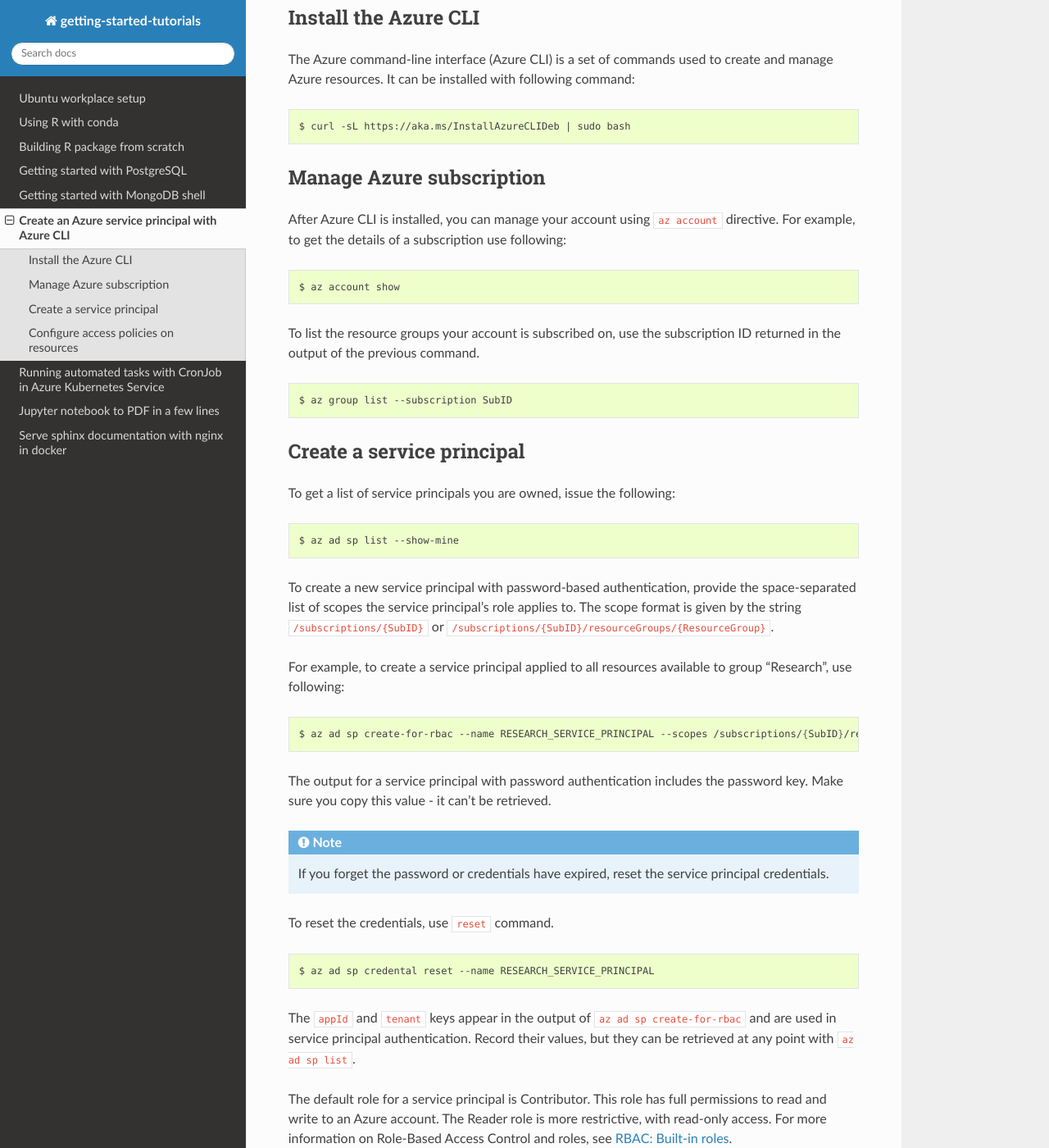
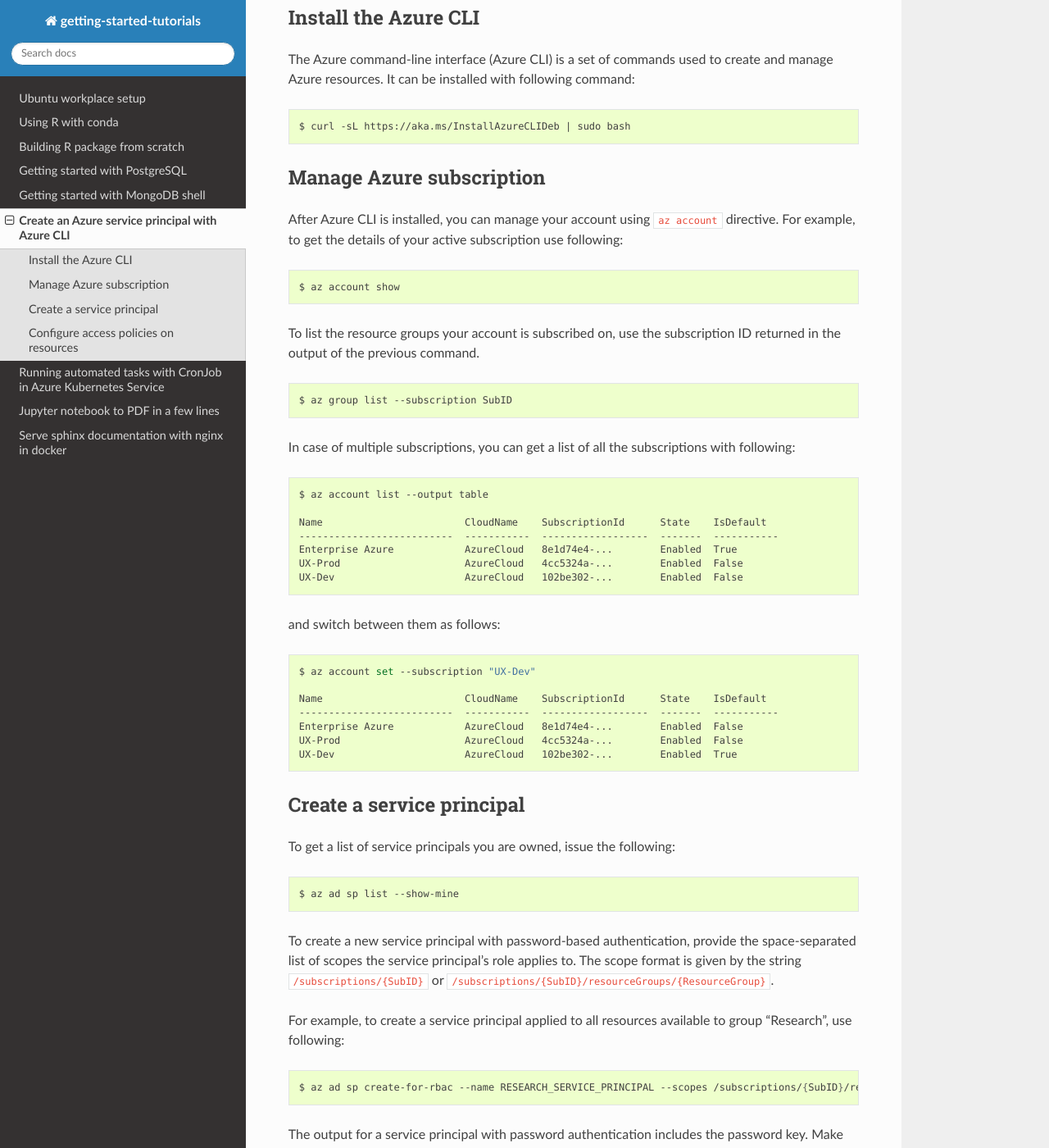
Before and after one commit to viktorsapozhok/getting-started-tutorials, a Sphinx documentation site: the page built from docs/source/az_principal.rst, in a window 1280 px wide and 1400 px high, scrolled down 376 px. Shown: the whole window at 82% size. Built offline with Sphinx 7.4.7 and the Read the Docs theme 2.0.0, drawn with Linux system fonts in a browser that asks for light colours.

Commit message:
updated azure instruction

```diff
--- a/docs/source/az_principal.rst
+++ b/docs/source/az_principal.rst
@@ -24,7 +24,7 @@ Manage Azure subscription
 -------------------------
 
 After Azure CLI is installed, you can manage your account using ``az account``
-directive. For example, to get the details of a subscription use following:
+directive. For example, to get the details of your active subscription use following:
 
 .. code-block:: bash
 
@@ -36,6 +36,30 @@ ID returned in the output of the previous command.
 .. code-block:: bash
 
     $ az group list --subscription SubID
+
+In case of multiple subscriptions, you can get a list of all the subscriptions with following:
+
+.. code-block:: bash
+
+    $ az account list --output table
+
+    Name                        CloudName    SubscriptionId      State    IsDefault
+    --------------------------  -----------  ------------------  -------  -----------
+    Enterprise Azure            AzureCloud   8e1d74e4-...        Enabled  True
+    UX-Prod                     AzureCloud   4cc5324a-...        Enabled  False
+    UX-Dev                      AzureCloud   102be302-...        Enabled  False
+
+and switch between them as follows:
+
+.. code-block:: bash
+
+    $ az account set --subscription "UX-Dev"
+
+    Name                        CloudName    SubscriptionId      State    IsDefault
+    --------------------------  -----------  ------------------  -------  -----------
+    Enterprise Azure            AzureCloud   8e1d74e4-...        Enabled  False
+    UX-Prod                     AzureCloud   4cc5324a-...        Enabled  False
+    UX-Dev                      AzureCloud   102be302-...        Enabled  True
 
 Create a service principal
 --------------------------
@@ -68,7 +92,7 @@ To reset the credentials, use ``reset`` command.
 
 .. code-block:: bash
 
-    $ az ad sp credental reset --name RESEARCH_SERVICE_PRINCIPAL
+    $ az ad sp credential reset --name RESEARCH_SERVICE_PRINCIPAL
 
 The ``appId`` and ``tenant`` keys appear in the output of ``az ad sp create-for-rbac``
 and are used in service principal authentication. Record their values,
```
